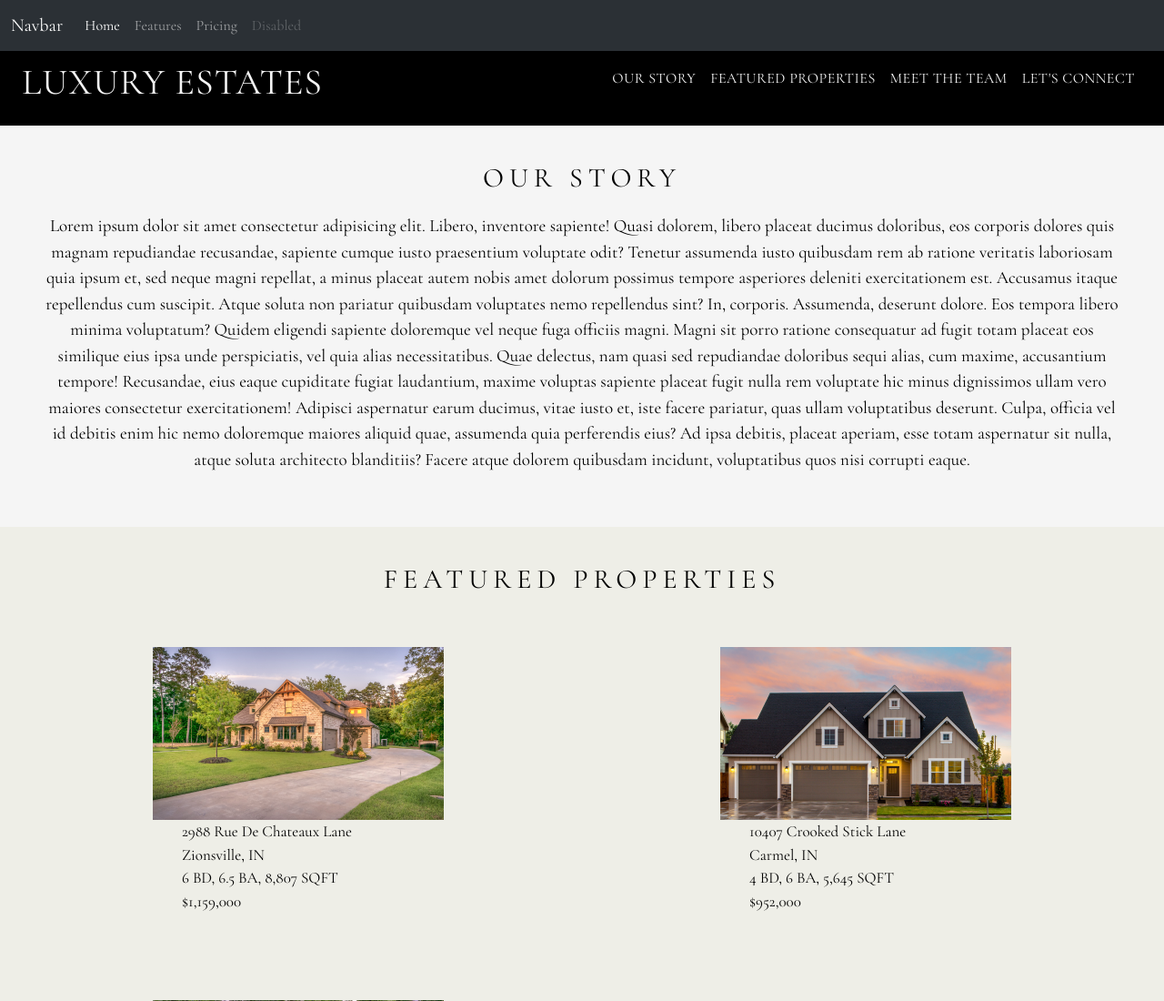
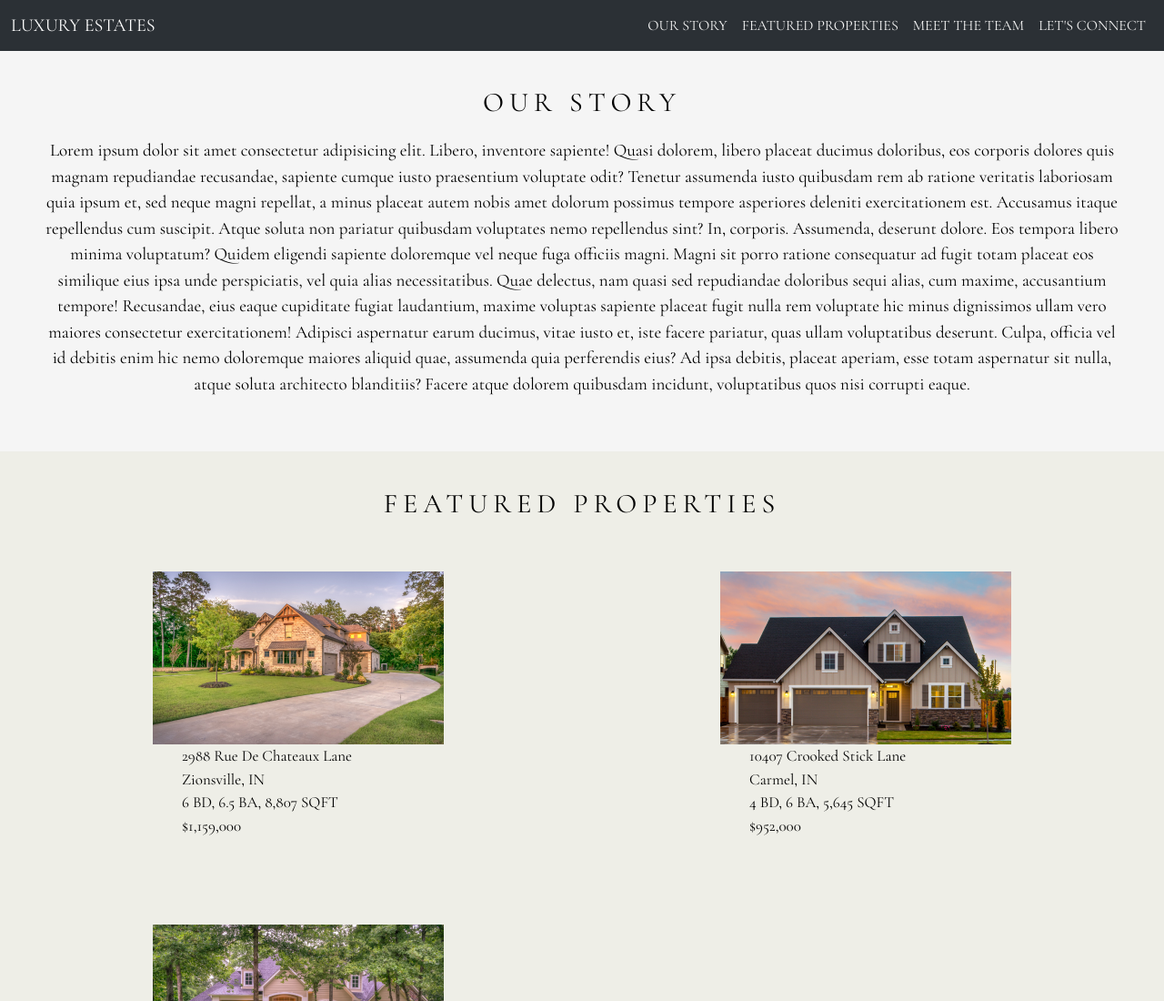
Before and after one commit to awbartko/BusinessWebsite, a plain HTML site: page index.html in a window 1280 px wide. Shown: the top 1100 px of the page at 91% size. Drawn offline with nearby package versions, Linux system fonts and the light colour scheme.

Commit message:
bootstrap navbar

```diff
--- a/index.html
+++ b/index.html
@@ -25,7 +25,7 @@
         data-bs-theme="dark"
       >
         <div class="container-fluid">
-          <a class="navbar-brand" href="#">Navbar</a>
+          <a class="navbar-brand" href="#">LUXURY ESTATES</a>
           <button
             class="navbar-toggler"
             type="button"
@@ -37,44 +37,26 @@
           >
             <span class="navbar-toggler-icon"></span>
           </button>
-          <div class="collapse navbar-collapse" id="navbarNav">
+          <div
+            class="collapse navbar-collapse justify-content-end"
+            id="navbarNav"
+          >
             <ul class="navbar-nav">
               <li class="nav-item">
-                <a class="nav-link active" aria-current="page" href="#">Home</a>
+                <a class="nav-link" href="#">Our Story</a>
               </li>
               <li class="nav-item">
-                <a class="nav-link" href="#">Features</a>
+                <a class="nav-link" href="#">Featured Properties</a>
               </li>
               <li class="nav-item">
-                <a class="nav-link" href="#">Pricing</a>
+                <a class="nav-link" href="#">Meet The Team</a>
               </li>
               <li class="nav-item">
-                <a class="nav-link disabled" aria-disabled="true">Disabled</a>
+                <a class="nav-link" href="#">Let's Connect</a>
               </li>
             </ul>
           </div>
         </div>
-      </nav>
-    </header>
-    <header class="page-header" style="margin-top: 50px">
-      <h1>Luxury Estates</h1>
-      <nav>
-        <ul class="page-menu-container">
-          <li class="page-menu-item">
-            <a href="#ourstory" class="page-menu-link">Our Story</a>
-          </li>
-          <li class="page-menu-item">
-            <a href="#featuredproperties" class="page-menu-link"
-              >Featured Properties</a
-            >
-          </li>
-          <li class="page-menu-item">
-            <a href="#meettheteam" class="page-menu-link">Meet the Team</a>
-          </li>
-          <li class="page-menu-item">
-            <a href="#letsconnect" class="page-menu-link">Let's Connect</a>
-          </li>
-        </ul>
       </nav>
     </header>
     <main>
--- a/styles/style.css
+++ b/styles/style.css
@@ -96,6 +96,24 @@ a:hover {
 
 .page-menu-link:hover {
     color: var(--hover-primary-accent);
+}
+
+.navbar-brand {
+    font-weight: 500;
+}
+
+.nav-link {
+   text-transform: uppercase;
+   color: var(--header-footer-font);
+   font-weight: 5oo;
+}
+
+.nav-link:hover {
+    color: var(--hover-primary-accent)
+}
+
+main {
+    margin-top: 55px; /* fixed-top navbar */
 }
 
 /* *********** MAIN ************* */
@@ -355,7 +373,7 @@ p {
     transition: 0.7s;
 }
 
-@media screen and (max-width: 1286px) {
+@media screen and (max-width: 1400px) {
     .our-story-tagline {
         margin: 20px;
     }
@@ -367,7 +385,7 @@ p {
     }
 }
 
-@media screen and (max-width: 1069px) {
+@media screen and (max-width: 1200px) {
     .featured-properties-container {
         flex-direction: column;
         align-items: center;
@@ -395,7 +413,7 @@ p {
     }
 }
 
-@media screen and (max-width: 377px) {
+@media screen and (max-width: 768px) {
     .footer-links-container {
         flex-direction: column;
         align-items: center;
```
